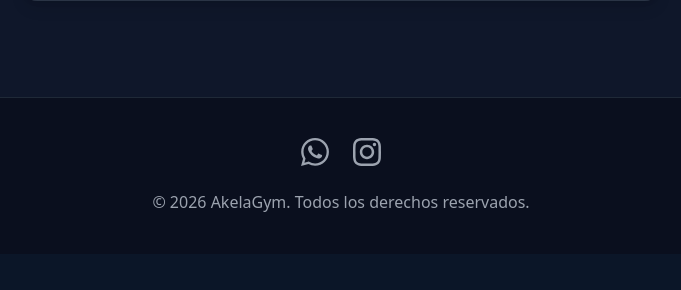
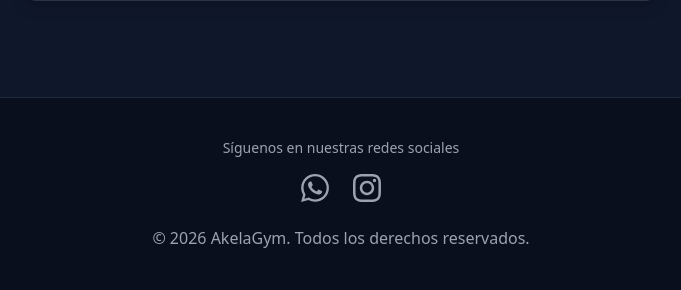
Before and after one commit to Andres-ux2026/Proyecto-bootcam1, a Django app: page /avance/nuevo/ in a window 1280 px wide. Shown: the part 658-948 px from the top of the page, without its empty margins (299-980 px from the left). Before the commit the page ends 870 px from the top, so only its background shows below. Run offline with Django 5.2, Linux system fonts and the light colour scheme; the visitor is signed in with stand-in values (Sample User, id 1); some libraries are stand-ins or nearby versions.

Commit message:
Add 'Síguenos en nuestras redes sociales' text to footer

```diff
--- a/templates/core/base.html
+++ b/templates/core/base.html
@@ -75,6 +75,7 @@
 
     <footer class="bg-[#0a0f1e] text-gray-400 border-t border-gray-800 mt-16">
         <div class="max-w-7xl mx-auto px-4 py-10 text-center">
+            <p class="text-gray-400 text-sm mb-4">Síguenos en nuestras redes sociales</p>
             <div class="flex justify-center space-x-6 mb-6">
                 <a href="https://wa.me/56912345678" target="_blank" rel="noopener noreferrer" class="text-gray-400 hover:text-green-400 transition-all duration-300 hover:drop-shadow-[0_0_10px_rgba(34,197,94,0.5)]">
                     <svg class="w-7 h-7" fill="currentColor" viewBox="0 0 24 24"><path d="M17.472 14.382c-.297-.149-1.758-.867-2.03-.967-.273-.099-.471-.148-.67.15-.197.297-.767.966-.94 1.164-.173.199-.347.223-.644.075-.297-.15-1.255-.463-2.39-1.475-.883-.788-1.48-1.761-1.653-2.059-.173-.297-.018-.458.13-.606.134-.133.298-.347.446-.52.149-.174.198-.298.298-.497.099-.198.05-.371-.025-.52-.075-.149-.669-1.612-.916-2.207-.242-.579-.487-.5-.669-.51-.173-.008-.371-.01-.57-.01-.198 0-.52.074-.792.372-.272.297-1.04 1.016-1.04 2.479 0 1.462 1.065 2.875 1.213 3.074.149.198 2.096 3.2 5.077 4.487.709.306 1.262.489 1.694.625.712.227 1.36.195 1.871.118.571-.085 1.758-.719 2.006-1.413.248-.694.248-1.289.173-1.413-.074-.124-.272-.198-.57-.347m-5.421 7.403h-.004a9.87 9.87 0 01-5.031-1.378l-.361-.214-3.741.982.998-3.648-.235-.374a9.86 9.86 0 01-1.51-5.26c.001-5.45 4.436-9.884 9.888-9.884 2.64 0 5.122 1.03 6.988 2.898a9.825 9.825 0 012.893 6.994c-.003 5.45-4.437 9.884-9.885 9.884m8.413-18.297A11.815 11.815 0 0012.05 0C5.495 0 .16 5.335.157 11.892c0 2.096.547 4.142 1.588 5.945L.057 24l6.305-1.654a11.882 11.882 0 005.683 1.448h.005c6.554 0 11.89-5.335 11.893-11.893a11.821 11.821 0 00-3.48-8.413z"/></svg>
```
